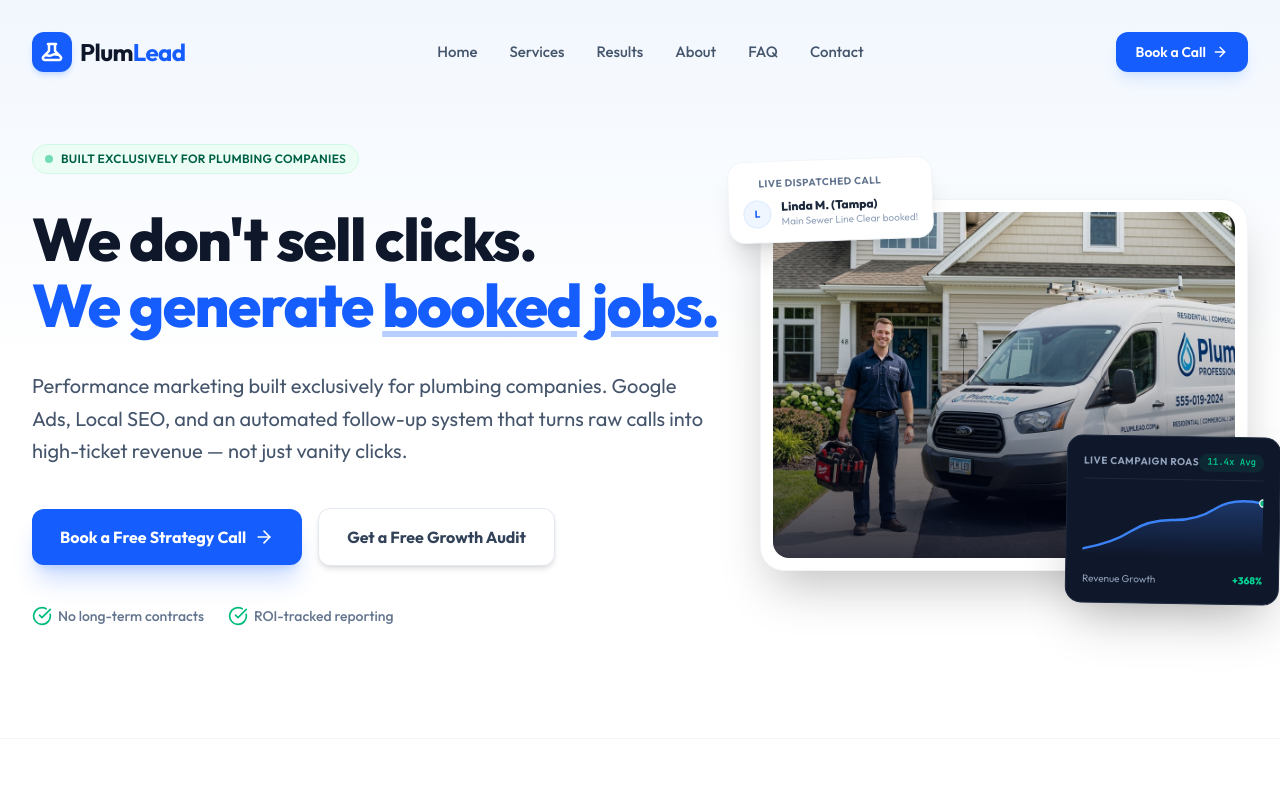
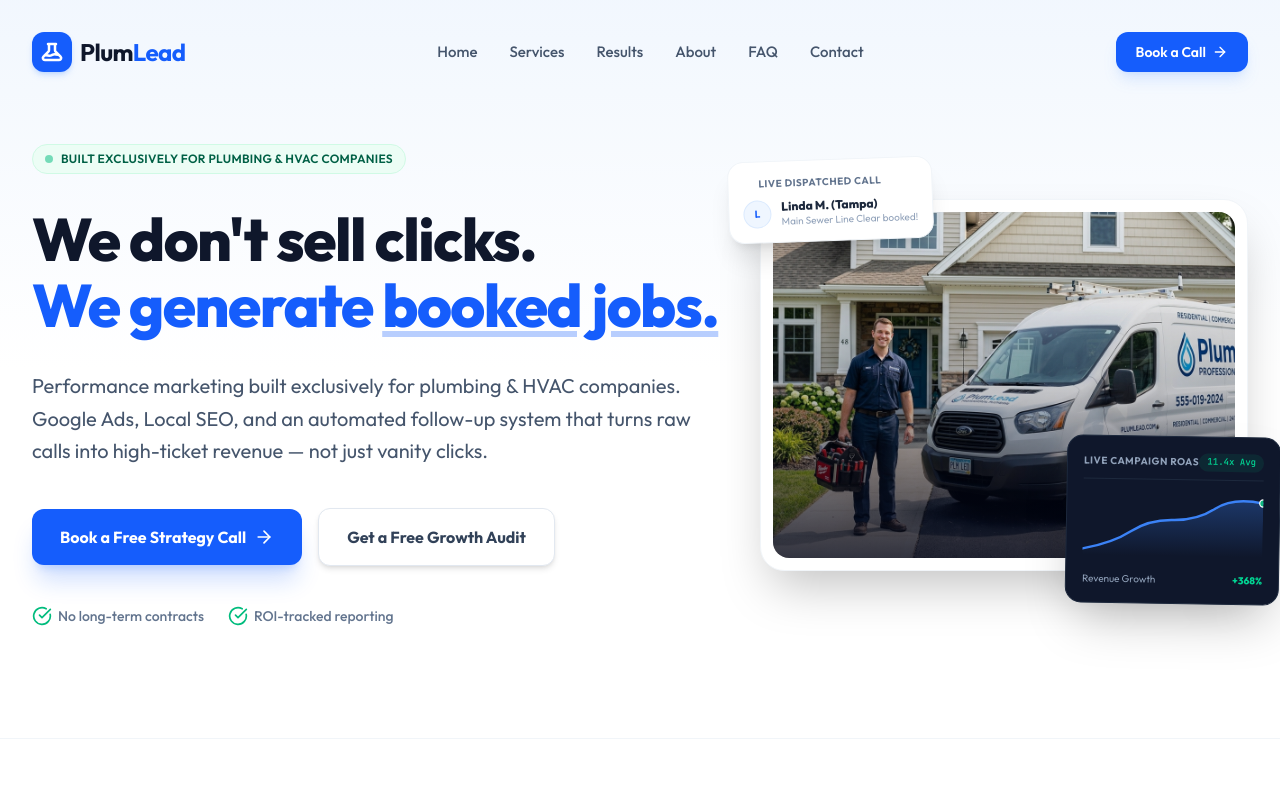
Before and after one commit to additals/plumlead, a React (Vite) app: page / in a window 1280 px wide. Shown: the top 800 px of the page. Built offline with nearby package versions, Linux system fonts and the light colour scheme.

Commit message:
feat: expand target market to include HVAC companies
Update marketing copy across the metadata, hero section, statistics, and footer to include HVAC service providers alongside plumbing companies.

```diff
--- a/metadata.json
+++ b/metadata.json
@@ -1,6 +1,6 @@
 {
   "name": "PlumLead",
-  "description": "Premium performance marketing agency website for plumbing companies, featuring lead tracking, results display, and interactive strategy session booking.",
+  "description": "Premium performance marketing agency website for plumbing & HVAC companies, featuring lead tracking, results display, and interactive strategy session booking.",
   "requestFramePermissions": [],
   "majorCapabilities": ["MAJOR_CAPABILITY_SERVER_SIDE_GEMINI_API"]
 }
--- a/src/components/Footer.tsx
+++ b/src/components/Footer.tsx
@@ -89,7 +89,7 @@ export default function Footer({ onScrollToSection, onOpenAdmin }: FooterProps)
         {/* Bottom Bar */}
         <div className="flex flex-col sm:flex-row items-center justify-between gap-4 pt-8 text-xs text-slate-500">
           <p className="font-medium text-left">
-            &copy; {currentYear} PlumLead. Built exclusively for plumbing companies.
+            &copy; {currentYear} PlumLead. Built exclusively for plumbing & HVAC companies.
           </p>
           <div className="flex items-center gap-6">
             <a href="#" className="hover:text-slate-400 transition-colors">Privacy Policy</a>
--- a/src/components/Hero.tsx
+++ b/src/components/Hero.tsx
@@ -60,7 +60,7 @@ export default function Hero({ onScrollToSection }: HeroProps) {
             {/* Exclusive badge */}
             <div className="inline-flex items-center gap-2 px-3 py-1.5 rounded-full bg-emerald-50 border border-emerald-100 text-emerald-800 text-xs font-semibold tracking-wide uppercase">
               <span className="w-2 h-2 rounded-full bg-emerald-500 animate-pulse" />
-              Built exclusively for plumbing companies
+              Built exclusively for plumbing & HVAC companies
             </div>
 
             {/* Main Headings */}
@@ -73,7 +73,7 @@ export default function Hero({ onScrollToSection }: HeroProps) {
 
             {/* Supporting Copy */}
             <p className="text-lg md:text-xl text-slate-600 max-w-2xl leading-relaxed">
-              Performance marketing built exclusively for plumbing companies. Google Ads, Local SEO, and an automated follow-up system that turns raw calls into high-ticket revenue — not just vanity clicks.
+              Performance marketing built exclusively for plumbing & HVAC companies. Google Ads, Local SEO, and an automated follow-up system that turns raw calls into high-ticket revenue — not just vanity clicks.
             </p>
 
             {/* Call to Actions */}
--- a/src/components/Stats.tsx
+++ b/src/components/Stats.tsx
@@ -53,7 +53,7 @@ export default function Stats() {
           className="text-center space-y-8"
         >
           <p className="text-[11px] sm:text-xs font-bold text-slate-400 tracking-widest uppercase">
-            Trusted by <AnimatedCounter value="180+" /> plumbing companies across North America
+            Trusted by <AnimatedCounter value="180+" /> plumbing & HVAC companies across North America
           </p>
 
           <div className="grid grid-cols-2 md:grid-cols-6 gap-6 sm:gap-8 items-center justify-center opacity-80 hover:opacity-100 transition-opacity">
```
